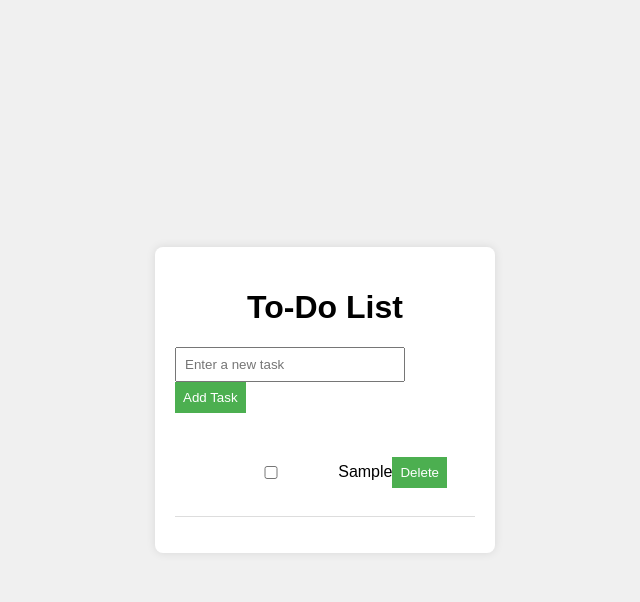
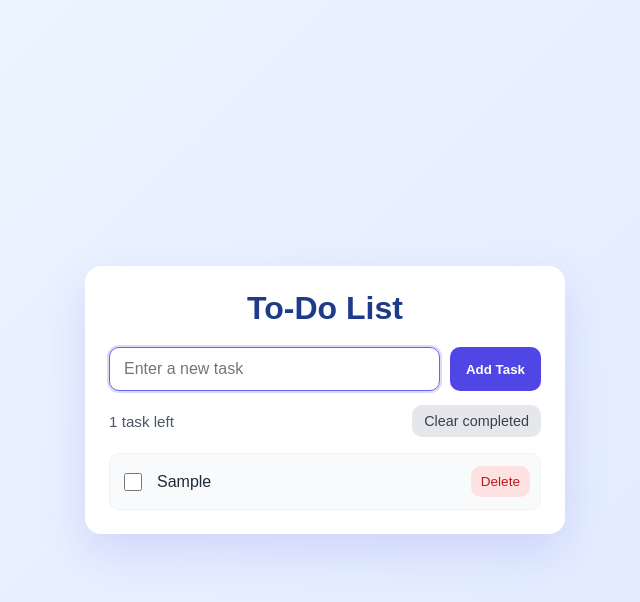
Before and after one commit to Prajna-thimmappa/ai, a plain HTML site: page index.html in a window 1280 px wide. Both pictures are taken after typing "Sample" into the empty fields and a click on the button "Add Task". Shown: the whole page, without its empty margins (315-955 px from the left). Drawn offline with Linux system fonts and the light colour scheme.

Commit message:
Improve todo app

```diff
--- a/ai-main/style.css
+++ /dev/null
@@ -1,132 +0,0 @@
-* {
-    box-sizing: border-box;
-}
-
-body {
-    margin: 0;
-    min-height: 100vh;
-    display: flex;
-    justify-content: center;
-    align-items: center;
-    font-family: Arial, sans-serif;
-    background: linear-gradient(135deg, #eef6ff, #dfe9ff);
-    color: #1f2937;
-}
-
-.container {
-    width: min(480px, calc(100vw - 32px));
-    background: #ffffff;
-    padding: 24px;
-    border-radius: 16px;
-    box-shadow: 0 18px 45px rgba(79, 70, 229, 0.15);
-}
-
-h1 {
-    margin-top: 0;
-    margin-bottom: 20px;
-    text-align: center;
-    color: #1e3a8a;
-}
-
-.task-form {
-    display: flex;
-    gap: 10px;
-    margin-bottom: 14px;
-}
-
-.task-form input {
-    flex: 1;
-    padding: 12px 14px;
-    border: 1px solid #dbe3f0;
-    border-radius: 10px;
-    font-size: 1rem;
-}
-
-.task-form input:focus {
-    outline: 2px solid rgba(79, 70, 229, 0.2);
-    border-color: #6366f1;
-}
-
-button {
-    border: none;
-    border-radius: 10px;
-    cursor: pointer;
-    transition: transform 0.15s ease, opacity 0.15s ease, background 0.2s ease;
-}
-
-button:hover {
-    transform: translateY(-1px);
-}
-
-#addTaskBtn {
-    padding: 12px 16px;
-    background: #4f46e5;
-    color: white;
-    font-weight: 700;
-}
-
-.secondary-btn {
-    background: #e5e7eb;
-    color: #374151;
-    padding: 8px 12px;
-    font-size: 0.9rem;
-}
-
-.toolbar {
-    display: flex;
-    justify-content: space-between;
-    align-items: center;
-    margin-bottom: 16px;
-    color: #4b5563;
-    font-size: 0.95rem;
-}
-
-ul {
-    list-style: none;
-    padding: 0;
-    margin: 0;
-    display: flex;
-    flex-direction: column;
-    gap: 10px;
-}
-
-li {
-    display: flex;
-    align-items: center;
-    gap: 12px;
-    padding: 12px 10px;
-    border-radius: 10px;
-    background: #f8fafc;
-    border: 1px solid #eef2f7;
-}
-
-li span {
-    flex: 1;
-    word-break: break-word;
-}
-
-li input[type='checkbox'] {
-    width: 18px;
-    height: 18px;
-    accent-color: #4f46e5;
-}
-
-li.completed span {
-    text-decoration: line-through;
-    color: #6b7280;
-}
-
-.delete-btn {
-    background: #fee2e2;
-    color: #b91c1c;
-    padding: 8px 10px;
-    font-size: 0.85rem;
-}
-
-.empty-state {
-    justify-content: center;
-    color: #6b7280;
-    background: transparent;
-    border: 1px dashed #cbd5e1;
-    padding: 18px;
-}
--- a/index.html
+++ b/index.html
@@ -9,10 +9,20 @@
 <body>
     <div class="container">
         <h1>To-Do List</h1>
-        <input type="text" id="taskInput" placeholder="Enter a new task">
-        <button id="addTaskBtn">Add Task</button>
-        <ul id="taskList"></ul>
+
+        <form id="taskForm" class="task-form">
+            <input type="text" id="taskInput" placeholder="Enter a new task" aria-label="New task">
+            <button type="submit" id="addTaskBtn">Add Task</button>
+        </form>
+
+        <div class="toolbar">
+            <span id="taskCount">0 tasks</span>
+            <button type="button" id="clearCompletedBtn" class="secondary-btn">Clear completed</button>
+        </div>
+
+        <ul id="taskList" aria-live="polite"></ul>
     </div>
+
     <script src="script.js"></script>
 </body>
 </html>
--- a/script.js
+++ b/script.js
@@ -1,42 +1,107 @@
 document.addEventListener('DOMContentLoaded', () => {
+    const STORAGE_KEY = 'todo-app-items';
+    const taskForm = document.getElementById('taskForm');
     const taskInput = document.getElementById('taskInput');
-    const addTaskBtn = document.getElementById('addTaskBtn');
     const taskList = document.getElementById('taskList');
+    const taskCount = document.getElementById('taskCount');
+    const clearCompletedBtn = document.getElementById('clearCompletedBtn');
 
-    addTaskBtn.addEventListener('click', addTask);
+    let tasks = loadTasks();
 
-    taskInput.addEventListener('keypress', (e) => {
-        if (e.key === 'Enter') {
-            addTask();
+    function loadTasks() {
+        try {
+            const savedTasks = JSON.parse(localStorage.getItem(STORAGE_KEY) || '[]');
+            return Array.isArray(savedTasks) ? savedTasks : [];
+        } catch (error) {
+            return [];
         }
-    });
+    }
 
-    function addTask() {
-        const taskText = taskInput.value.trim();
-        if (taskText === '') return;
+    function saveTasks() {
+        localStorage.setItem(STORAGE_KEY, JSON.stringify(tasks));
+    }
 
+    function updateTaskCount() {
+        const remaining = tasks.filter((task) => !task.completed).length;
+        taskCount.textContent = `${remaining} task${remaining === 1 ? '' : 's'} left`;
+    }
+
+    function renderTasks() {
+        taskList.innerHTML = '';
+
+        if (tasks.length === 0) {
+            const emptyState = document.createElement('li');
+            emptyState.className = 'empty-state';
+            emptyState.textContent = 'No tasks yet. Add one above!';
+            taskList.appendChild(emptyState);
+        } else {
+            tasks.forEach((task) => {
                 const li = document.createElement('li');
+                li.classList.toggle('completed', task.completed);
+
                 const checkbox = document.createElement('input');
                 checkbox.type = 'checkbox';
+                checkbox.checked = task.completed;
+                checkbox.setAttribute('aria-label', `Mark ${task.text} as complete`);
                 checkbox.addEventListener('change', () => {
-            li.classList.toggle('completed');
+                    task.completed = checkbox.checked;
+                    saveTasks();
+                    renderTasks();
                 });
 
                 const span = document.createElement('span');
-        span.textContent = taskText;
+                span.textContent = task.text;
 
                 const deleteBtn = document.createElement('button');
+                deleteBtn.type = 'button';
+                deleteBtn.className = 'delete-btn';
                 deleteBtn.textContent = 'Delete';
+                deleteBtn.setAttribute('aria-label', `Delete ${task.text}`);
                 deleteBtn.addEventListener('click', () => {
-            taskList.removeChild(li);
+                    tasks = tasks.filter((item) => item.id !== task.id);
+                    saveTasks();
+                    renderTasks();
                 });
 
                 li.appendChild(checkbox);
                 li.appendChild(span);
                 li.appendChild(deleteBtn);
+                taskList.appendChild(li);
+            });
+        }
 
-        taskList.appendChild(li);
+        updateTaskCount();
+    }
 
+    function addTask() {
+        const taskText = taskInput.value.trim();
+        if (!taskText) {
+            taskInput.focus();
+            return;
+        }
+
+        tasks.unshift({
+            id: Date.now() + Math.random(),
+            text: taskText,
+            completed: false
+        });
+
+        saveTasks();
         taskInput.value = '';
+        renderTasks();
+        taskInput.focus();
     }
+
+    taskForm.addEventListener('submit', (event) => {
+        event.preventDefault();
+        addTask();
     });
+
+    clearCompletedBtn.addEventListener('click', () => {
+        tasks = tasks.filter((task) => !task.completed);
+        saveTasks();
+        renderTasks();
+    });
+
+    renderTasks();
+});
--- a/style.css
+++ b/style.css
@@ -1,56 +1,132 @@
+* {
+    box-sizing: border-box;
+}
+
 body {
-    font-family: Arial, sans-serif;
-    background-color: #f0f0f0;
+    margin: 0;
+    min-height: 100vh;
     display: flex;
     justify-content: center;
     align-items: center;
-    height: 100vh;
-    margin: 0;
+    font-family: Arial, sans-serif;
+    background: linear-gradient(135deg, #eef6ff, #dfe9ff);
+    color: #1f2937;
 }
 
 .container {
-    background-color: white;
-    padding: 20px;
-    border-radius: 8px;
-    box-shadow: 0 0 10px rgba(0,0,0,0.1);
-    width: 300px;
+    width: min(480px, calc(100vw - 32px));
+    background: #ffffff;
+    padding: 24px;
+    border-radius: 16px;
+    box-shadow: 0 18px 45px rgba(79, 70, 229, 0.15);
 }
 
 h1 {
+    margin-top: 0;
+    margin-bottom: 20px;
     text-align: center;
+    color: #1e3a8a;
 }
 
-input {
-    width: 70%;
-    padding: 8px;
+.task-form {
+    display: flex;
+    gap: 10px;
+    margin-bottom: 14px;
+}
+
+.task-form input {
+    flex: 1;
+    padding: 12px 14px;
+    border: 1px solid #dbe3f0;
+    border-radius: 10px;
+    font-size: 1rem;
+}
+
+.task-form input:focus {
+    outline: 2px solid rgba(79, 70, 229, 0.2);
+    border-color: #6366f1;
 }
 
 button {
-    padding: 8px;
-    background-color: #4CAF50;
-    color: white;
     border: none;
+    border-radius: 10px;
     cursor: pointer;
+    transition: transform 0.15s ease, opacity 0.15s ease, background 0.2s ease;
 }
 
 button:hover {
-    background-color: #45a049;
+    transform: translateY(-1px);
+}
+
+#addTaskBtn {
+    padding: 12px 16px;
+    background: #4f46e5;
+    color: white;
+    font-weight: 700;
+}
+
+.secondary-btn {
+    background: #e5e7eb;
+    color: #374151;
+    padding: 8px 12px;
+    font-size: 0.9rem;
+}
+
+.toolbar {
+    display: flex;
+    justify-content: space-between;
+    align-items: center;
+    margin-bottom: 16px;
+    color: #4b5563;
+    font-size: 0.95rem;
 }
 
 ul {
-    list-style-type: none;
+    list-style: none;
     padding: 0;
+    margin: 0;
+    display: flex;
+    flex-direction: column;
+    gap: 10px;
 }
 
 li {
     display: flex;
-    justify-content: space-between;
     align-items: center;
-    padding: 28px;
-    border-bottom: 1px solid #ddd;
+    gap: 12px;
+    padding: 12px 10px;
+    border-radius: 10px;
+    background: #f8fafc;
+    border: 1px solid #eef2f7;
 }
 
-.completed {
+li span {
+    flex: 1;
+    word-break: break-word;
+}
+
+li input[type='checkbox'] {
+    width: 18px;
+    height: 18px;
+    accent-color: #4f46e5;
+}
+
+li.completed span {
     text-decoration: line-through;
-    color: #888;
+    color: #6b7280;
 }
+
+.delete-btn {
+    background: #fee2e2;
+    color: #b91c1c;
+    padding: 8px 10px;
+    font-size: 0.85rem;
+}
+
+.empty-state {
+    justify-content: center;
+    color: #6b7280;
+    background: transparent;
+    border: 1px dashed #cbd5e1;
+    padding: 18px;
+}
```
Also changed, not shown: ai-main/index.html (deleted, +0 -28 lines), ai-main/script.js (deleted, +0 -107 lines). Lines whose indentation alone changed are shown as unchanged.
